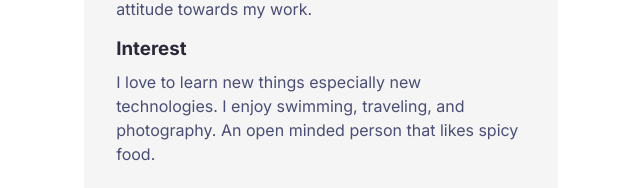
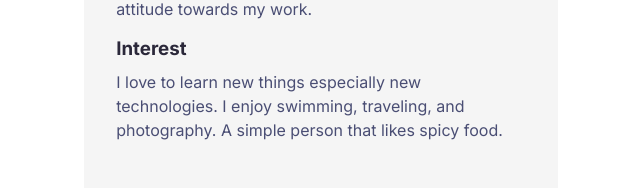
Before and after one commit to cicimarisa/businessCard, a React (Vite) app: page / in a window 1280 px wide. Shown: the part 707-895 px from the top of the page, without its empty margins (319-959 px from the left). Built offline with nearby package versions, Linux system fonts and the light colour scheme.

Commit message:
Update
Update

```diff
--- a/src/components/Main.jsx
+++ b/src/components/Main.jsx
@@ -33,7 +33,7 @@ export default function Main() {
                         <br /><br />It is always my passion for my work that has taken me to where I am now. I am a sincere, honest, responsible, and creative person with an excellent attitude towards my work.
                     </p>
                     <h3>Interest</h3>
-                    <p>I love to learn new things especially new technologies. I enjoy swimming, traveling, and photography. An open minded person that likes spicy food.</p>
+                    <p>I love to learn new things especially new technologies. I enjoy swimming, traveling, and photography. A simple person that likes spicy food.</p>
                 </div>
             </div>
             <img src={image} alt="" className="main--img" width="0px" height="0px" />
```
